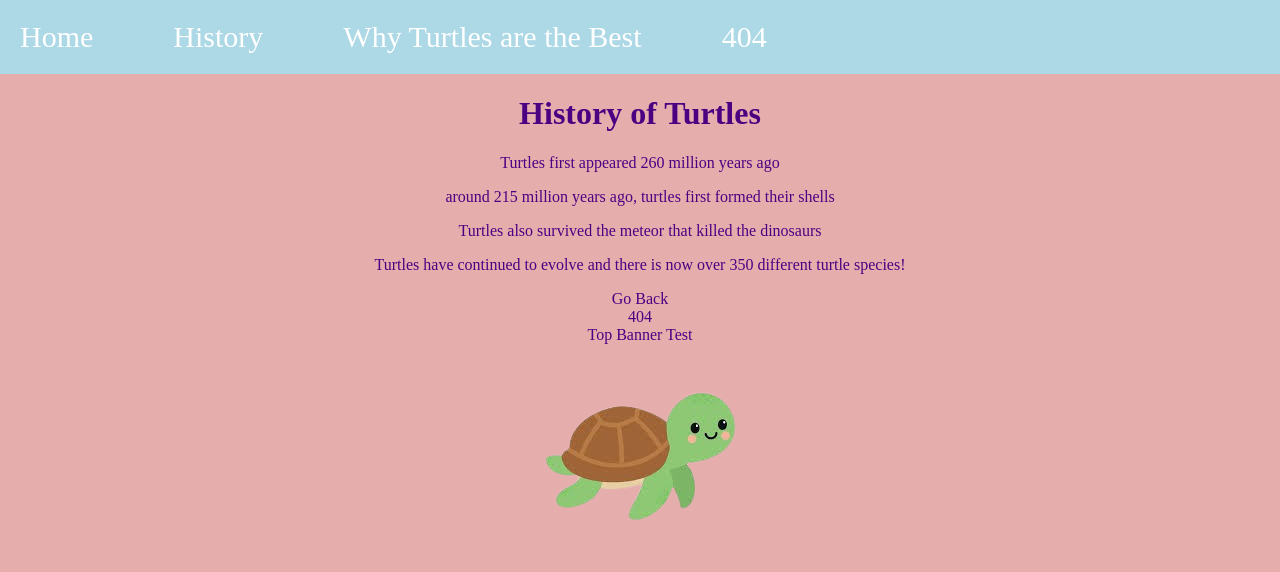
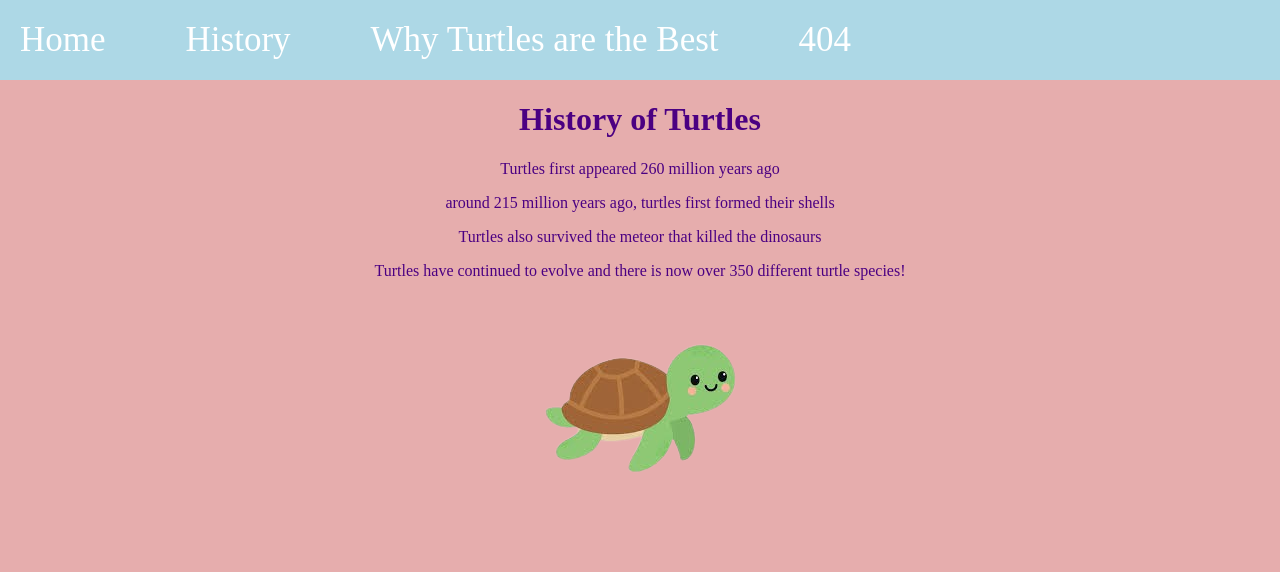
Before and after one commit to CGo5/starter-website, a plain HTML site: page page2.html in a window 1280 px wide. Drawn offline with Linux system fonts and the light colour scheme.

Commit message:
more changes

```diff
--- a/page2.html
+++ b/page2.html
@@ -41,12 +41,6 @@
         <p>around 215 million years ago, turtles first formed their shells</p>
         <p>Turtles also survived the meteor that killed the dinosaurs</p>
         <p>Turtles have continued to evolve and there is now over 350 different turtle species!</p>
-            <a href= "index.html">Go Back</a>
-            <br>
-            <a href= "404.html">404</a>
-            <br>
-            <a href="topbannertest.html">Top Banner Test</a>
-            <br>
         <img
             src = "images/cuteturtle.jpeg"
             />
--- a/style.css
+++ b/style.css
@@ -14,7 +14,7 @@ body {
 
 #top-banner {
     background-color: #add8e6;
-    font-size: 30px;
+    font-size: 35px;
     padding: 20px;
 }
 
```
